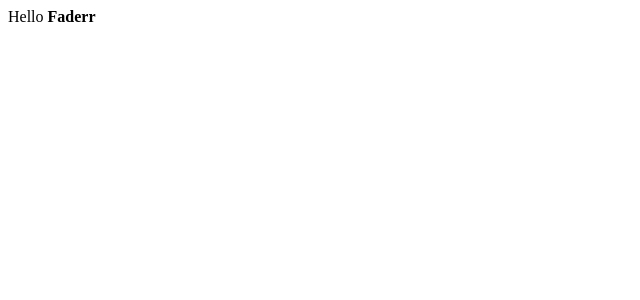
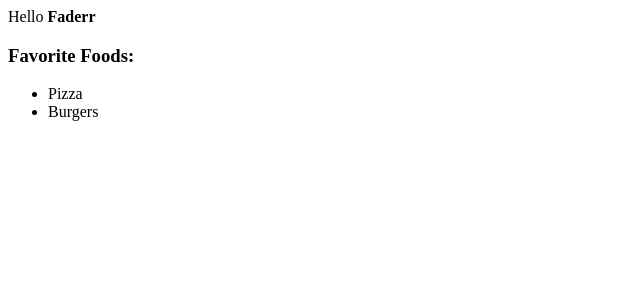
Before and after one commit to faderrblak/React-tutorial, a React (Create React App) app: page / in a window 1280 px wide. Shown: the top 300 px of the page, without its empty margins (0-640 px from the left). Built offline with nearby package versions, Linux system fonts and the light colour scheme.

Commit message:
Add new elements h3 and ul

```diff
--- a/src/index.js
+++ b/src/index.js
@@ -2,7 +2,15 @@ import React from "react";
 import ReactDOM from "react-dom";
 
 function Hi() {
-  return <div> Hello <strong>Faderr</strong></div>;
+  return <div>
+    Hello <strong>Faderr</strong>
+    <h3>Favorite Foods:</h3>
+    <ul>
+      <li>Pizza</li>
+      <li>Burgers</li>
+    </ul>
+
+  </div>;
 }
 
 ReactDOM.render(<Hi />, document.querySelector("#root"));
```
